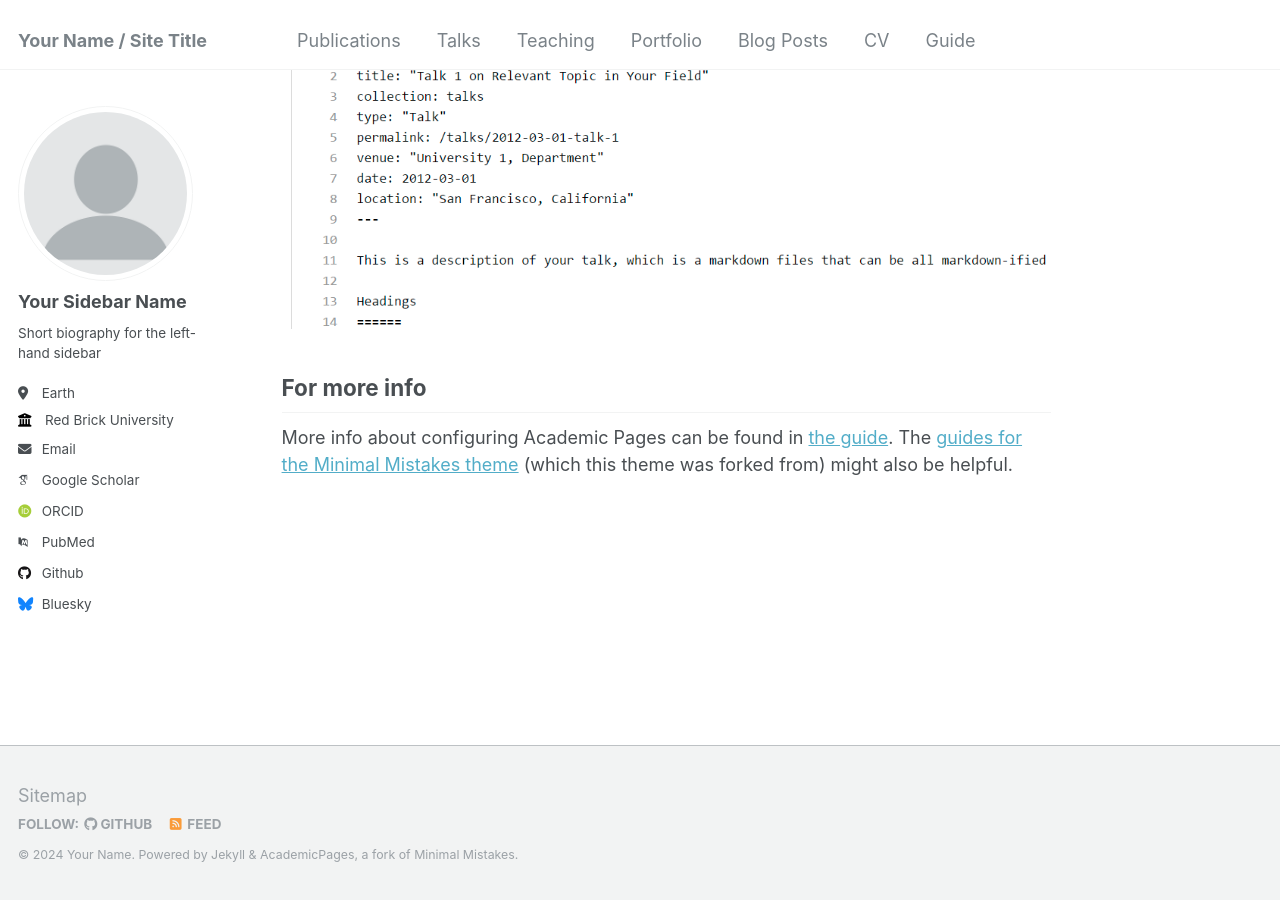
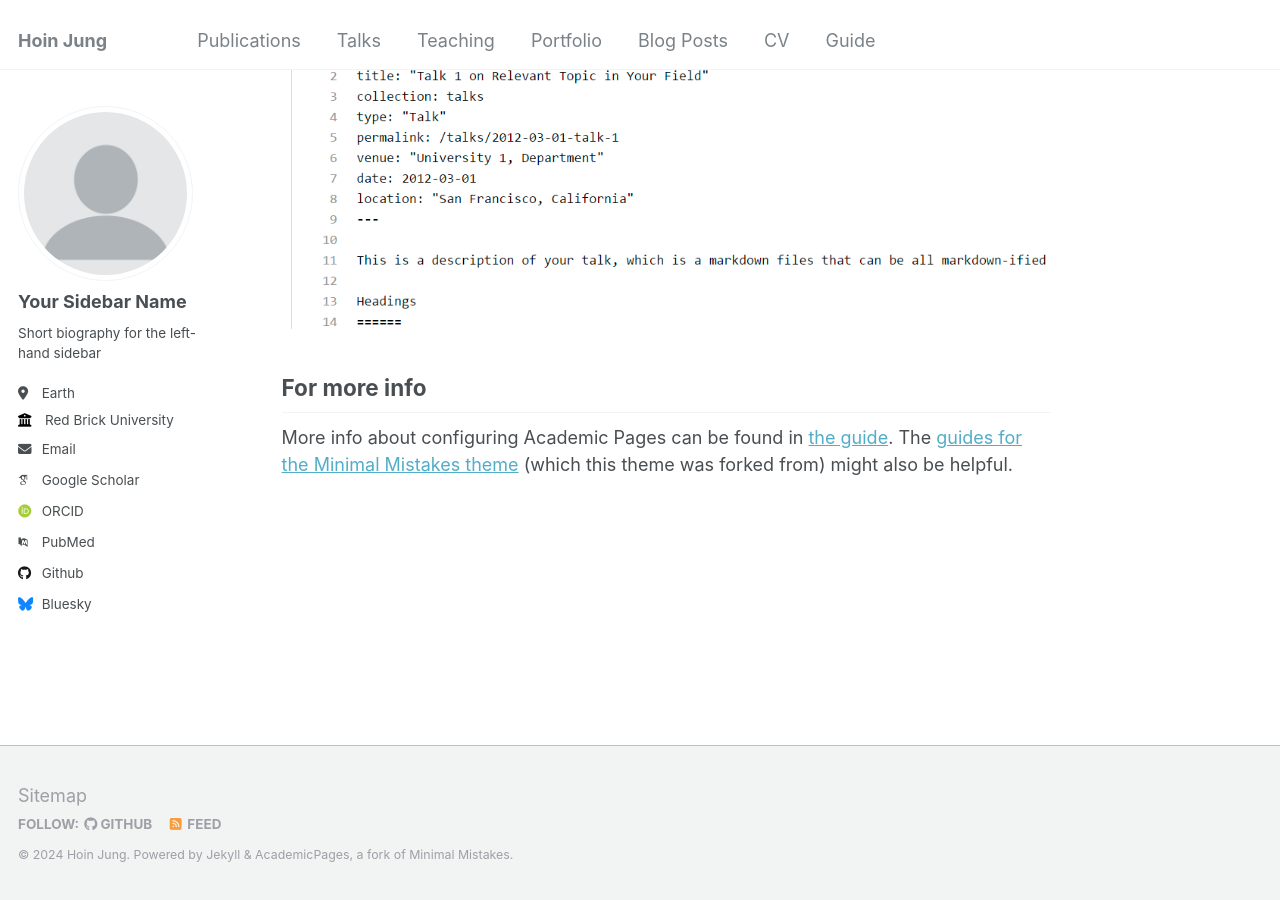
Before and after one commit to HoinJung/hoinjung.github.io, a Jekyll site: the page built from _pages/about.md, in a window 1280 px wide and 900 px high, scrolled down 2660 px. Built offline with Jekyll 4.4.1, drawn with Linux system fonts in a browser that asks for light colours; some web fonts are replaced.

Commit message:
Update _config.yml

```diff
--- a/_config.yml
+++ b/_config.yml
@@ -8,13 +8,13 @@
 
 # Basic Site Settings
 locale                   : "en-US"
-title                    : "Your Name / Site Title"
+title                    : "Hoin Jung"
 title_separator          : "-"
-name                     : &name "Your Name"
+name                     : &name "Hoin Jung"
 description              : &description "personal description"
-url                      : https://academicpages.github.io # the base hostname & protocol for your site e.g. "https://mmistakes.github.io"
+url                      : https://hoinjung.github.io # the base hostname & protocol for your site e.g. "https://mmistakes.github.io"
 baseurl                  : "" # the subpath of your site, e.g. "/blog"
-repository               : "academicpages/academicpages.github.io"
+repository               : "HoinJung/hoinjung.github.io"
 
 # Site Author - The following control what appear as part of the author content on the side bar.
 #               If a field is blank the icon and link will not appear, otherwise it will be shown.
```
